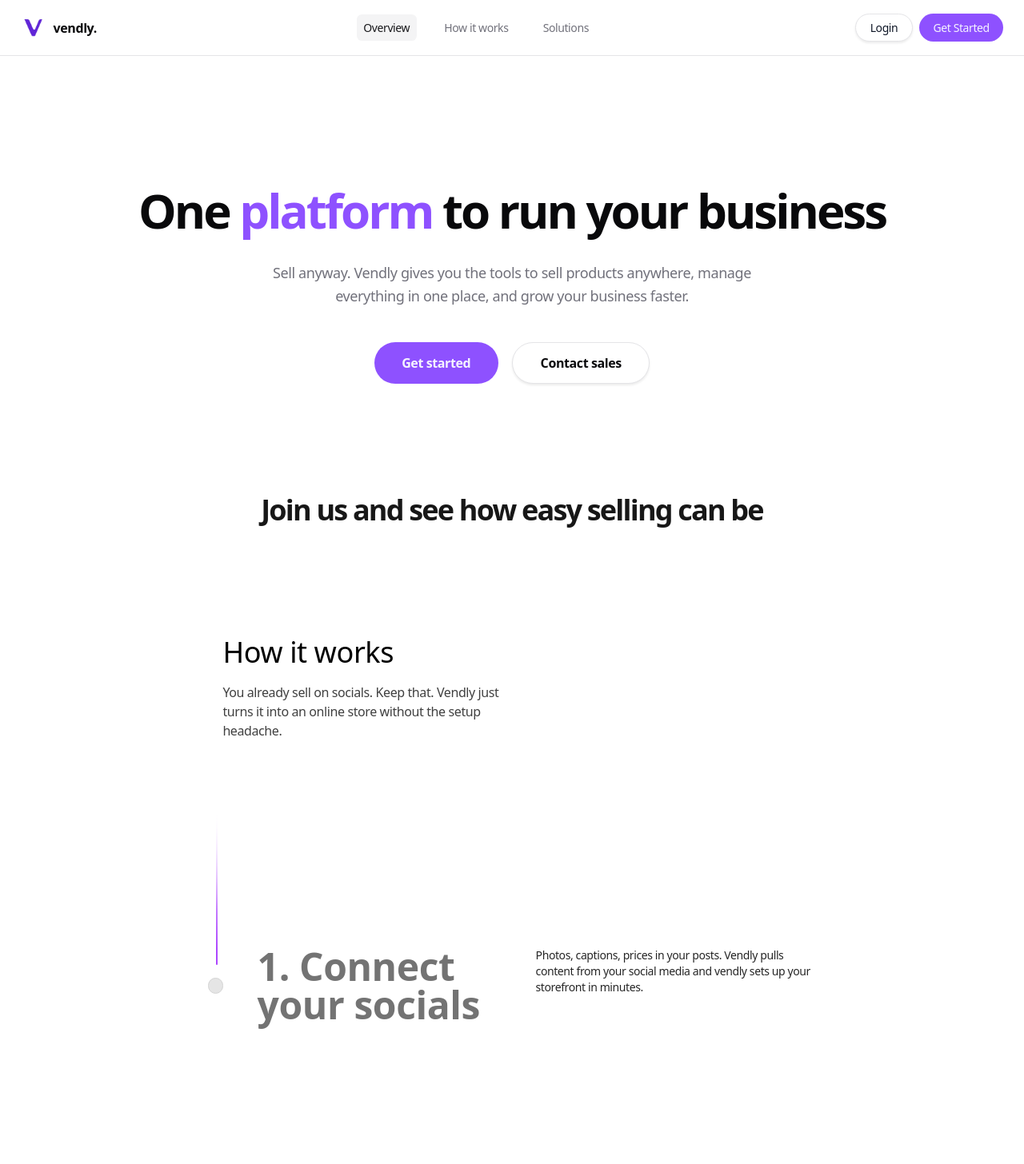
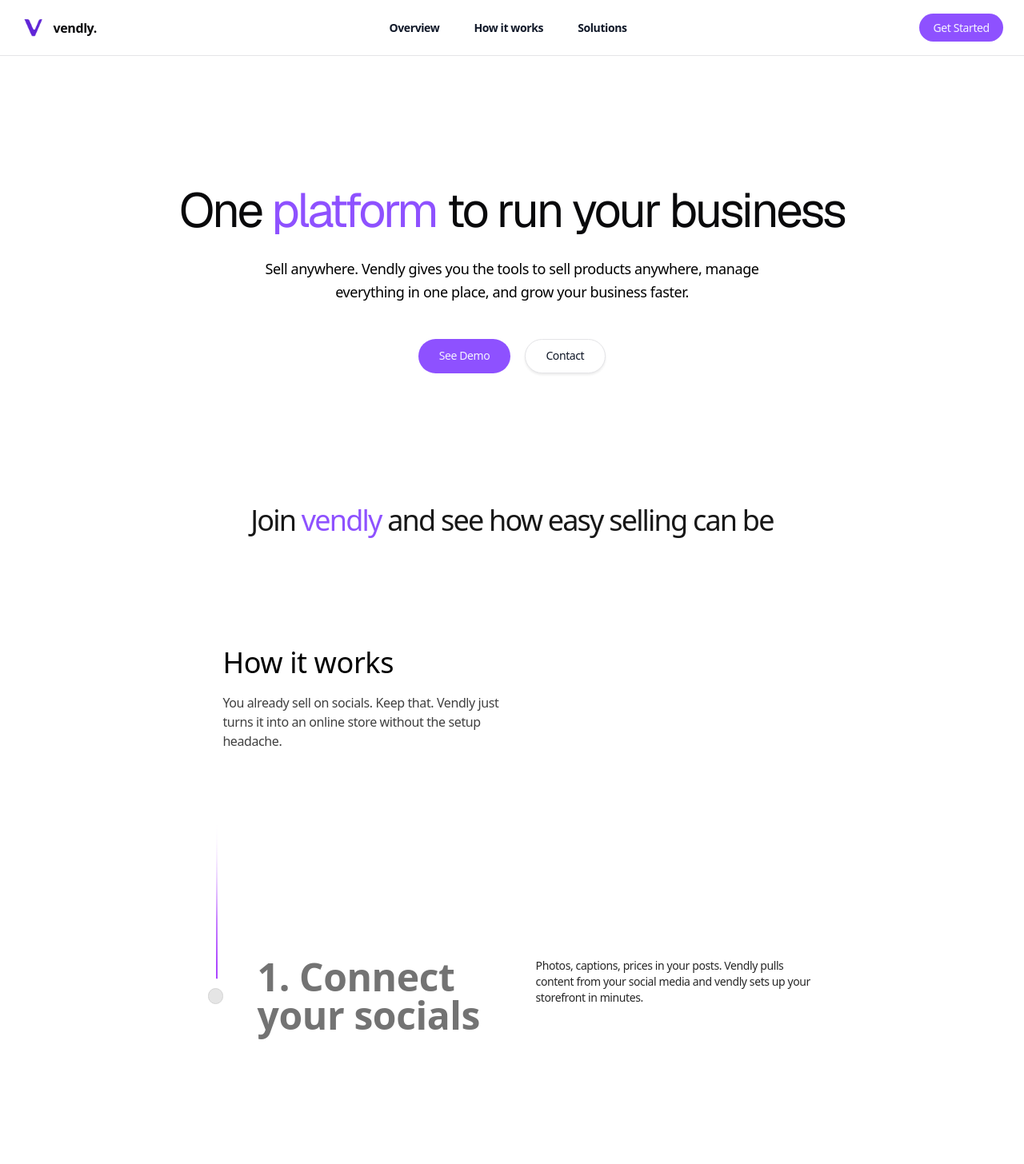
Before and after one commit to vendyafrica/vendly, a Next.js app in the folder apps/web/: page / in a window 1280 px wide. Shown: the top 1456 px of the page at 80% size. Built offline with nearby package versions, Linux system fonts and the light colour scheme.

Commit message:
refactor: update CSS variables, enhance layout components, and improve button styles

```diff
--- a/apps/web/src/app/layout.tsx
+++ b/apps/web/src/app/layout.tsx
@@ -31,7 +31,7 @@ export default function RootLayout({
 }>) {
   return (
     <html lang="en">
-      <body className={`${geist.variable} antialiased`} >
+      <body className={`${geist.variable} antialiased `} >
         <main>{children}</main>
            <Analytics />
       </body>
--- a/apps/web/src/components/Features.tsx
+++ b/apps/web/src/components/Features.tsx
@@ -16,8 +16,6 @@ const features = [
     name: "Instant Setup & Sync",
     description:
       "Connect your socials, and we sync your products with your storefront in minutes. No migration, no plugins.",
-    href: "/",
-    cta: "Learn More",
     className: "col-span-12",
     background: (
       <AnimatedBeamMultipleOutputDemo className="absolute -right-10 -top-10 h-[300px] w-[600px] border-none transition-all duration-300 ease-out [mask-image:linear-gradient(to_top,transparent_10%,#000_100%)] group-hover:scale-105" />
@@ -28,9 +26,7 @@ const features = [
     name: "Payments and delivery built in for you",
     description:
       "No more back‑and‑forth. Buyers pay, pick delivery, you just confirm and dispatch.",
-    href: "/",
-    cta: "Learn More",
-    className: "col-span-12 sm:col-span-6",
+    className: "col-span-6",
     background: (
       <DotLottieReact
         src="https://lottie.host/d0468ba9-bd89-4362-8d4c-f8e6a21b358b/jxmK7PuIsU.lottie"
@@ -46,9 +42,7 @@ const features = [
     name: "Convert followers to customers",
     description:
       "Share your vendly store across all social media. Buyers can follow your store, save favorites, and re‑order in one tap.",
-    href: "/",
-    cta: "Learn More",
-    className: "col-span-12 sm:col-span-6",
+    className: "col-span-6",
     background: (
       <div className="absolute inset-0 flex items-center justify-center opacity-60 [mask-image:linear-gradient(to_bottom,transparent_0%,#000_20%,#000_80%,transparent_100%)] transition-opacity duration-300 ease-out group-hover:opacity-80">
         <DotLottieReact
@@ -66,8 +60,6 @@ const features = [
     name: "Business tools at the tip of your fingers",
     description:
       "One dashboard to do it all. Manage orders, inventory, customers, and payouts without leaving your workflow.",
-    href: "/",
-    cta: "Learn More",
     className: "col-span-12",
     background: (
       <div className="absolute inset-x-0 bottom-0 mx-auto h-full w-full opacity-50 [mask-image:linear-gradient(to_bottom,transparent_30%,#000_90%)] transition-all duration-300 ease-out group-hover:opacity-80 group-hover:scale-105">
--- a/apps/web/src/components/Hero.tsx
+++ b/apps/web/src/components/Hero.tsx
@@ -7,31 +7,22 @@ export default function HeroSection() {
     <section className="relative overflow-hidden bg-background py-20 sm:py-28">
       <div className="mx-auto max-w-5xl px-4 text-center">
         {/* Main Heading */}
-        <h1 className="mt-8 text-4xl font-semibold tracking-tight text-foreground sm:text-5xl md:text-6xl leading-tight">
+        <h1 className="mt-8 text-4xl font-geist tracking-tight text-foreground sm:text-5xl md:text-6xl leading-tight">
           One <span className="text-primary">platform</span> to run your
           business
         </h1>
 
         {/* Subtext */}
-        <p className="mx-auto mt-6 max-w-2xl text-base text-muted-foreground sm:text-lg leading-relaxed">
-          Sell anyway. Vendly gives you the tools to sell products anywhere,
+        <p className="mx-auto mt-5 max-w-2xl text-base text-black sm:text-lg leading-relaxed">
+          Sell anywhere. Vendly gives you the tools to sell products anywhere,
           manage everything in one place, and grow your business faster.
         </p>
 
         {/* Buttons */}
         <div className="mt-10 flex flex-col sm:flex-row justify-center gap-4">
-          <Button
-            size="lg"
-            className="rounded-full h-12 px-8 text-base font-semibold bg-primary text-primary-foreground hover:bg-primary/90"
-          >
-            Get started
-          </Button>
-          <Button
-            size="lg"
-            variant="outline"
-            className="rounded-full h-12 px-8 text-base font-semibold border-border text-foreground hover:bg-muted/40"
-          >
-            Contact sales
+          <Button size="lg">See Demo</Button>
+          <Button size="lg" variant="outline">
+            Contact
           </Button>
         </div>
       </div>
--- a/apps/web/src/components/NavBar.tsx
+++ b/apps/web/src/components/NavBar.tsx
@@ -29,7 +29,7 @@ export default function NavBar() {
               width={32}
               height={32}
             />
-            <span className="font-semibold text-foreground">vendly.</span>
+            <span className="font-bold text-foreground">vendly.</span>
           </Link>
         </div>
         <div className="flex-1 flex justify-center">
@@ -37,9 +37,9 @@ export default function NavBar() {
             <NavigationMenuList className="gap-6">
               <NavigationMenuItem>
                 <NavigationMenuLink
-                  active
+
                   href="#"
-                  className="text-foreground/70 hover:text-foreground py-1.5 font-medium transition-colors"
+                  className="text-[14px] py-1.5 font-semibold"
                 >
                   Overview
                 </NavigationMenuLink>
@@ -50,7 +50,7 @@ export default function NavBar() {
                   <NavigationMenuItem key={index}>
                     <NavigationMenuLink
                       href={link.href}
-                      className="text-muted-foreground hover:text-foreground py-1.5 font-medium transition-colors"
+                      className="text-[14px] py-1.5 font-semibold"
                     >
                       {link.label}
                     </NavigationMenuLink>
@@ -62,14 +62,14 @@ export default function NavBar() {
 
         {/* Right - Actions */}
         <div className="flex items-center gap-2">
-          <Button
+          {/* <Button
             asChild
             variant="outline"
             size="sm"
             className="rounded-full px-4 text-sm"
           >
             <Link href="/login">Login</Link>
-          </Button>
+          </Button> */}
           <Button
             asChild
             size="sm"
--- a/apps/web/src/components/Process.tsx
+++ b/apps/web/src/components/Process.tsx
@@ -7,14 +7,10 @@ export default function Process() {
       title: "1. Connect your socials",
       content: (
         <div>
-          <p className="mb-8 text-xs font-normal text-neutral-800 md:text-sm dark:text-neutral-200">
+          <p className="mb-8 text-sm font-normal text-neutral-800 md:text-sm dark:text-neutral-200">
             Photos, captions, prices in your posts. Vendly pulls content from
             your social media and vendly sets up your storefront in minutes.
           </p>
-          {/* <div className="grid grid-cols-2 gap-4">
-              <img src="/path/to/your/image1.webp" alt="Importing from WhatsApp" className="..."/>
-              <img src="/path/to/your/image2.webp" alt="Auto-generated storefront" className="..."/>
-            </div> */}
         </div>
       ),
     },
@@ -22,7 +18,7 @@ export default function Process() {
       title: "2. Get your Storefront",
       content: (
         <div>
-          <p className="mb-8 text-xs font-normal text-neutral-800 md:text-sm dark:text-neutral-200">
+          <p className="mb-8 text-sm font-normal text-neutral-800 md:text-sm dark:text-neutral-200">
             Get a stunning store that&apos;s made to sell. Design fast with AI,
             choose a stylish theme and remain in full control.
           </p>
@@ -33,7 +29,7 @@ export default function Process() {
       title: "3. Payments and Delivery",
       content: (
         <div>
-          <p className="mb-8 text-xs font-normal text-neutral-800 md:text-sm dark:text-neutral-200">
+          <p className="mb-8 text-sm font-normal text-neutral-800 md:text-sm dark:text-neutral-200">
             Confirm new orders from your social media and setup delivery all in
             one place.
           </p>
@@ -44,7 +40,7 @@ export default function Process() {
       title: "4. You grow without stress",
       content: (
         <div>
-          <p className="text-xs font-normal text-neutral-800 md:text-sm dark:text-neutral-200">
+          <p className="text-sm font-normal text-neutral-800 md:text-sm dark:text-neutral-200">
             Your storefront is now your one stop for your followers to become
             buyers. Buyers come back with one tap and share beyond your network.
           </p>
@@ -54,20 +50,18 @@ export default function Process() {
   ];
 
   return (
-    // You can adjust padding/margins (e.g., py-12) to fit your page layout
-    <div className="p-4">
+    <div className="py-10">
       <div className="mx-auto max-w-3xl text-center">
-        <h2 className="mb-4 text-4xl font-bold tracking-tight text-neutral-900 dark:text-neutral-100 md:text-4xl">
-          Join us and see how easy selling can be
+        <h2 className="mb-4 text-4xl font-medium tracking-tight text-neutral-900 dark:text-neutral-100 md:text-4xl">
+          Join <span className="text-primary">vendly</span> and see how easy selling can be
         </h2>
       </div>
 
       <div className="relative mx-auto mt-12 w-full max-w-4xl overflow-clip">
         <Timeline data={data} />
       </div>
-
-      <div className="mx-auto mt-16 max-w-3xl text-center">
-        <h3 className="text-2xl font-semibold text-neutral-900 dark:text-neutral-100">
+<div className="mx-auto mt-16 max-w-3xl text-left">
+  <h3 className="mb-4 text-4xl font-medium tracking-tight text-neutral-900 dark:text-neutral-100 md:text-4xl">
     Why it works for you
   </h3>
   <ul className="mt-4 list-inside list-disc space-y-2 text-neutral-700 dark:text-neutral-300">
@@ -76,6 +70,7 @@ export default function Process() {
     <li>Focus on selling and your customers.</li>
   </ul>
 </div>
+
     </div>
   );
 }
--- a/apps/web/src/components/ui/bento-grid.tsx
+++ b/apps/web/src/components/ui/bento-grid.tsx
@@ -1,8 +1,6 @@
 import { ComponentPropsWithoutRef, ReactNode } from "react"
-import { ArrowRightIcon } from "@radix-ui/react-icons"
+import { cn } from "@/lib/utils"
 
-import { cn } from "@/lib/utils"
-import { Button } from "@/components/ui/button"
 
 interface BentoGridProps extends ComponentPropsWithoutRef<"div"> {
   children: ReactNode
@@ -15,8 +13,6 @@ interface BentoCardProps extends ComponentPropsWithoutRef<"div"> {
   background: ReactNode
   Icon: React.ElementType
   description: string
-  href?: string
-  cta?: string
   mediaClassName?: string
 }
 
@@ -35,14 +31,14 @@ const BentoGrid = ({ children, className, ...props }: BentoGridProps) => {
   )
 }
 
+
+
 const BentoCard = ({
   name,
   className,
   background,
   Icon,
   description,
-  href,
-  cta,
   mediaClassName,
   ...props
 }: BentoCardProps) => (
@@ -72,48 +68,7 @@ const BentoCard = ({
       <div className={cn("relative h-56 rounded-xl bg-gray-50 ring-1 ring-gray-200 overflow-hidden flex items-center justify-center", mediaClassName)}>
         {background}
       </div>
-
-      {href && cta && (
-        <div
-          className={cn(
-            "pointer-events-none flex w-full translate-y-0 transform-gpu flex-row items-center transition-all duration-300 group-hover:translate-y-0 group-hover:opacity-100 lg:hidden"
-          )}
-        >
-          <Button
-            variant="link"
-            asChild
-            size="sm"
-            className="pointer-events-auto p-0"
-          >
-            <a href={href}>
-              {cta}
-              <ArrowRightIcon className="ms-2 h-4 w-4 rtl:rotate-180" />
-            </a>
-          </Button>
-        </div>
-      )}
     </div>
-
-    {href && cta && (
-      <div
-        className={cn(
-          "pointer-events-none absolute bottom-0 hidden w-full translate-y-10 transform-gpu flex-row items-center p-4 opacity-0 transition-all duration-300 group-hover:translate-y-0 group-hover:opacity-100 lg:flex"
-        )}
-      >
-        <Button
-          variant="link"
-          asChild
-          size="sm"
-          className="pointer-events-auto p-0"
-        >
-          <a href={href}>
-            {cta}
-            <ArrowRightIcon className="ms-2 h-4 w-4 rtl:rotate-180" />
-          </a>
-        </Button>
-      </div>
-    )}
-
     <div className="pointer-events-none absolute inset-0 transform-gpu bg-[radial-gradient(120%_120%_at_0%_0%,#0000000d_0%,transparent_50%)] transition-opacity duration-300 group-hover:opacity-100" />
   </div>
 )
--- a/apps/web/src/components/ui/button.tsx
+++ b/apps/web/src/components/ui/button.tsx
@@ -23,7 +23,7 @@ const buttonVariants = cva(
       size: {
         default: "h-9 px-4 py-2 has-[>svg]:px-3",
         sm: "h-8 rounded-md gap-1.5 px-3 has-[>svg]:px-2.5",
-        lg: "h-10 rounded-md px-6 has-[>svg]:px-4",
+        lg: "h-10 rounded-full px-6 has-[>svg]:px-4",
         icon: "size-9",
         "icon-sm": "size-8",
         "icon-lg": "size-10",
```
Also changed, not shown: apps/web/src/app/globals.css (line endings or trailing spaces). Lines whose indentation alone changed are shown as unchanged.
